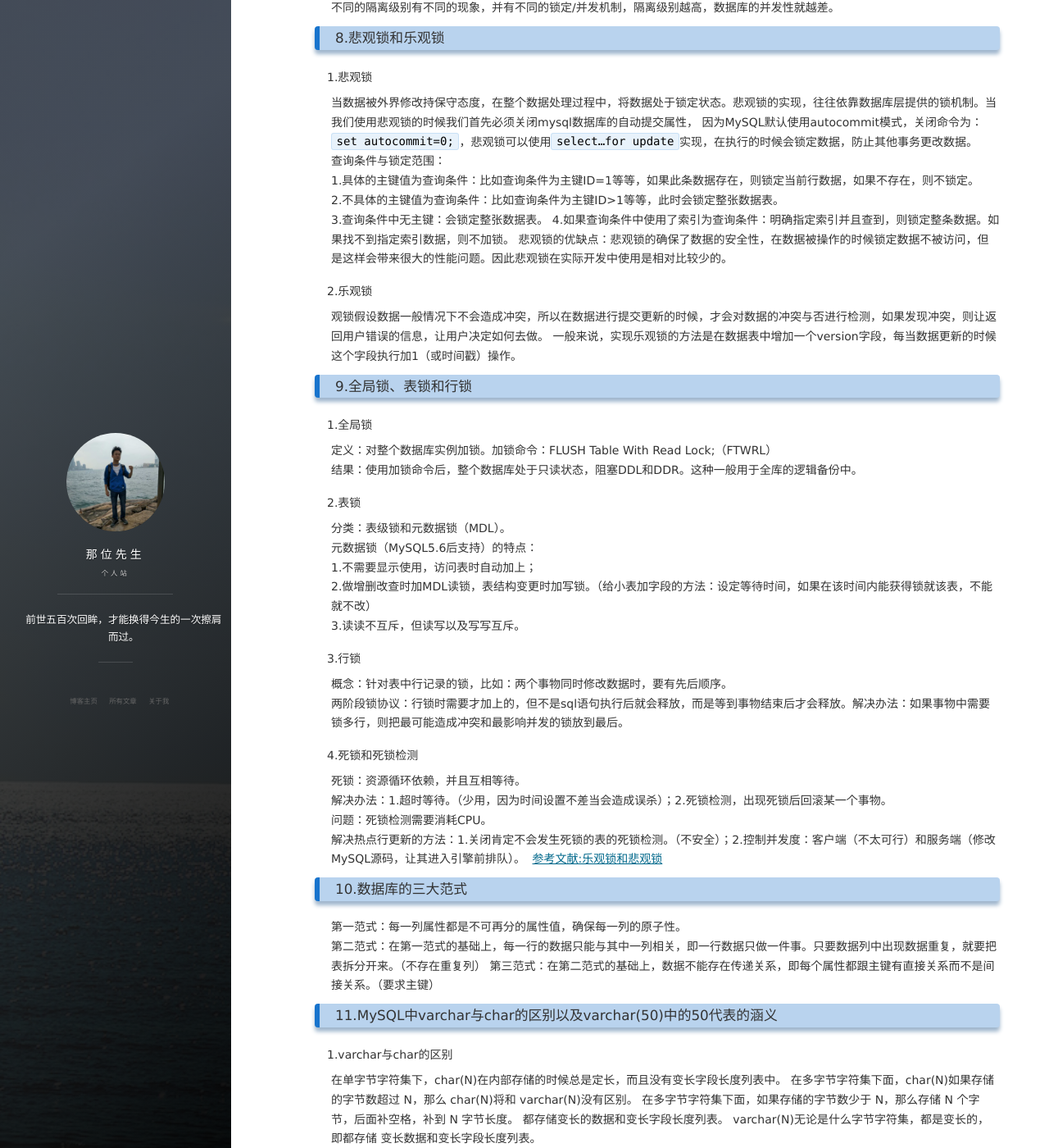
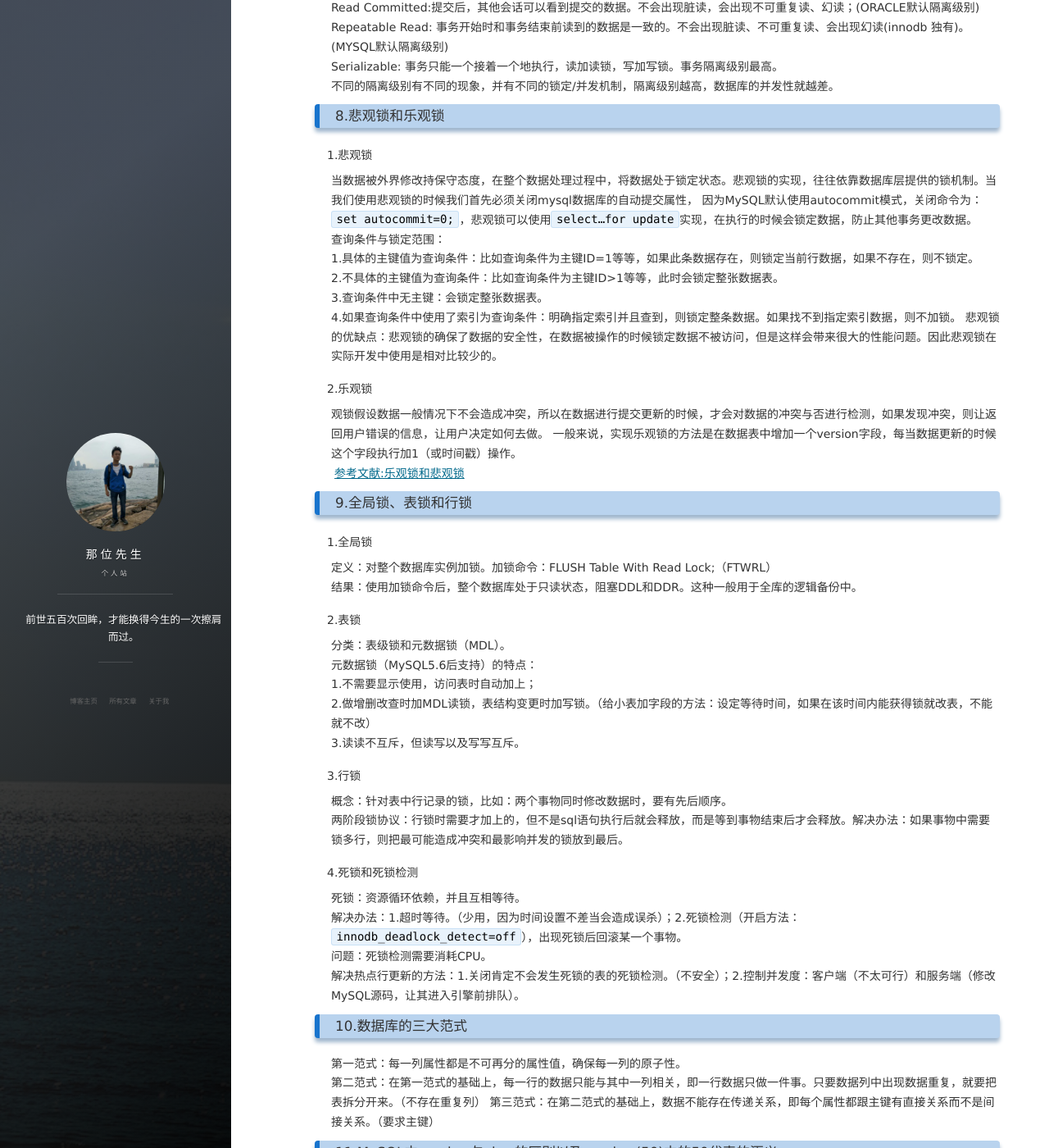
Before and after one commit to sirFive/sirFive.github.io, a Jekyll site: the page built from _posts/2019-01-20-mysql.MD, in a window 1280 px wide and 1400 px high, scrolled down 3052 px. Shown: the whole window at 82% size. Built offline with Jekyll 4.4.1, drawn with Linux system fonts in a browser that asks for light colours; nearby versions of some CDN libraries; comment, search, counter and statistics services are not loaded; some of the changed text lies outside the part shown.

Commit message:
格式化

```diff
--- a/_posts/2019-01-20-mysql.MD
+++ b/_posts/2019-01-20-mysql.MD
@@ -53,7 +53,7 @@
 ④ 不符合联合索引的最左前缀匹配原则；
 ⑤ 存储引擎不能使用索引范围条件右边的列，联合索引有字段用到范围条件则后面的会失效；
 ⑥ 查询时，采用is null或is not null条件时，不能利用到索引，只能全表扫描；
-⑦ 使用不等于(!= 或 <>)会使索引失效
+⑦ 使用不等于(!= 或 <>)会使索引失效；
 ⑧ 不适合键值较少的列（重复数据较多的列）。
 ### 6.sql优化实际操作
 #### 1.explain出来的各种item的意义
@@ -121,17 +122,16 @@
 分类：表级锁和元数据锁（MDL）。
 元数据锁（MySQL5.6后支持）的特点：
 1.不需要显示使用，访问表时自动加上；
-2.做增删改查时加MDL读锁，表结构变更时加写锁。（给小表加字段的方法：设定等待时间，如果在该时间内能获得锁就该表，不能就不改）
+2.做增删改查时加MDL读锁，表结构变更时加写锁。（给小表加字段的方法：设定等待时间，如果在该时间内能获得锁就改表，不能就不改）
 3.读读不互斥，但读写以及写写互斥。
 #### 3.行锁
 概念：针对表中行记录的锁，比如：两个事物同时修改数据时，要有先后顺序。
 两阶段锁协议：行锁时需要才加上的，但不是sql语句执行后就会释放，而是等到事物结束后才会释放。解决办法：如果事物中需要锁多行，则把最可能造成冲突和最影响并发的锁放到最后。
 #### 4.死锁和死锁检测
 死锁：资源循环依赖，并且互相等待。
-解决办法：1.超时等待。（少用，因为时间设置不差当会造成误杀）；2.死锁检测，出现死锁后回滚某一个事物。
+解决办法：1.超时等待。（少用，因为时间设置不差当会造成误杀）；2.死锁检测（开启方法：`innodb_deadlock_detect=off`），出现死锁后回滚某一个事物。
 问题：死锁检测需要消耗CPU。
 解决热点行更新的方法：1.关闭肯定不会发生死锁的表的死锁检测。（不安全）；2.控制并发度：客户端（不太可行）和服务端（修改MySQL源码，让其进入引擎前排队）。
-[参考文献:乐观锁和悲观锁](https://www.cnblogs.com/kevin1990/p/6275389.html)
 ### 10.数据库的三大范式
 第一范式：每一列属性都是不可再分的属性值，确保每一列的原子性。
 第二范式：在第一范式的基础上，每一行的数据只能与其中一列相关，即一行数据只做一件事。只要数据列中出现数据重复，就要把表拆分开来。（不存在重复列）
```
Also changed, not shown: other parts of _posts/2019-01-20-mysql.MD (+1 -0 lines).
